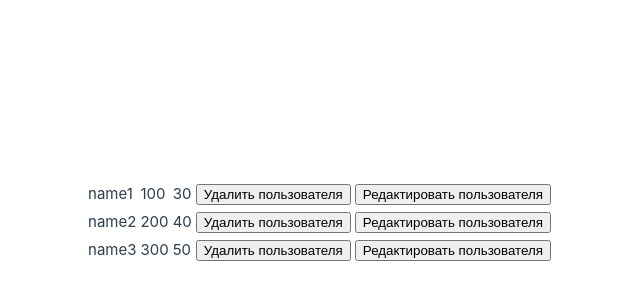
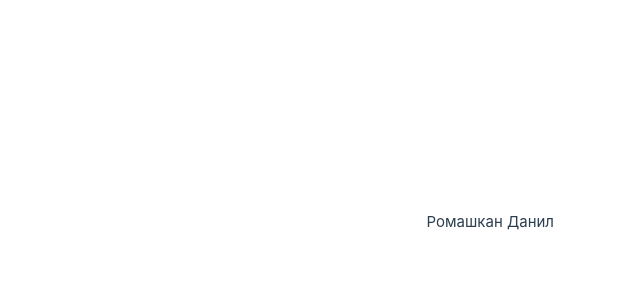
Before and after one commit to LeoonWi/Vue3_Exercises, a Vue app: page / in a window 1280 px wide. Shown: the part 178-478 px from the top of the page, without its empty margins (86-726 px from the left). Built offline with nearby package versions, Linux system fonts and the light colour scheme.

Commit message:
Создание дочерних компонентов

```diff
--- a/src/App.vue
+++ b/src/App.vue
@@ -1,82 +1,23 @@
 <script>
+  import Employer from './components/Employee.vue'
+
   export default {
+    components: {
+      Employer
+    },
     data() {
       return {
-        users: [
-		    	{
-		    		id: 1,
-		    		name: 'name1',
-		    		salary: 100,
-		    		age: 30,
-            edit: false,
-		    	},
-		    	{
-		    		id: 2,
-		    		name: 'name2',
-		    		salary: 200,
-		    		age: 40,
-            edit: false,
-		    	},
-		    	{
-		    		id: 3,
-		    		name: 'name3',
-		    		salary: 300,
-		    		age: 50,
-            edit: false,
-		    	},
-		    ],
+
       };
     },
     methods: {
-      delUser: function(id) {
-        this.users = this.users.filter((user) => {
-          return user.id != id;
-        })
-      },
-      editUser: function(user) {
-        user.edit = true;
-      },
-      saveUser: function(user) {
-        user.edit = false;
-      }
+
     }
   }
 </script>
 
 <template>
-  <table>
-    <tr v-for="user in users" :key="user.id">
-      <template v-if="!user.edit">
-        <td>
-          {{  user.name }}
-        </td>
-        <td>
-          {{ user.salary }}
-        </td>
-        <td>
-          {{ user.age }}
-        </td>
-      </template>
-      <template v-if="user.edit">
-        <td>
-          <input type="text" v-model="user.name">
-        </td>
-        <td>
-          <input type="text" v-model="user.salary">
-        </td>
-        <td>
-          <input type="text" v-model="user.age">
-        </td>
-      </template>
-      <td>
-        <button @click="delUser(user.id)">Удалить пользователя</button>
-      </td>
-      <td>
-        <button @click="editUser(user)" v-if="!user.edit">Редактировать пользователя</button>
-        <button @click="saveUser(user)" v-if="user.edit">Сохранить пользователя</button>
-      </td>
-    </tr>
-  </table>
+  <Employer />
 </template>
 
 <style>
--- /dev/null
+++ b/src/components/Employee.vue
@@ -0,0 +1,14 @@
+<script>
+    export default {
+        data() {
+            return {
+                name: 'Данил',
+                surname: 'Ромашкан',
+            }
+        },
+    }
+</script>
+
+<template>
+    <p>{{ surname }} {{ name }}</p>
+</template>
```
